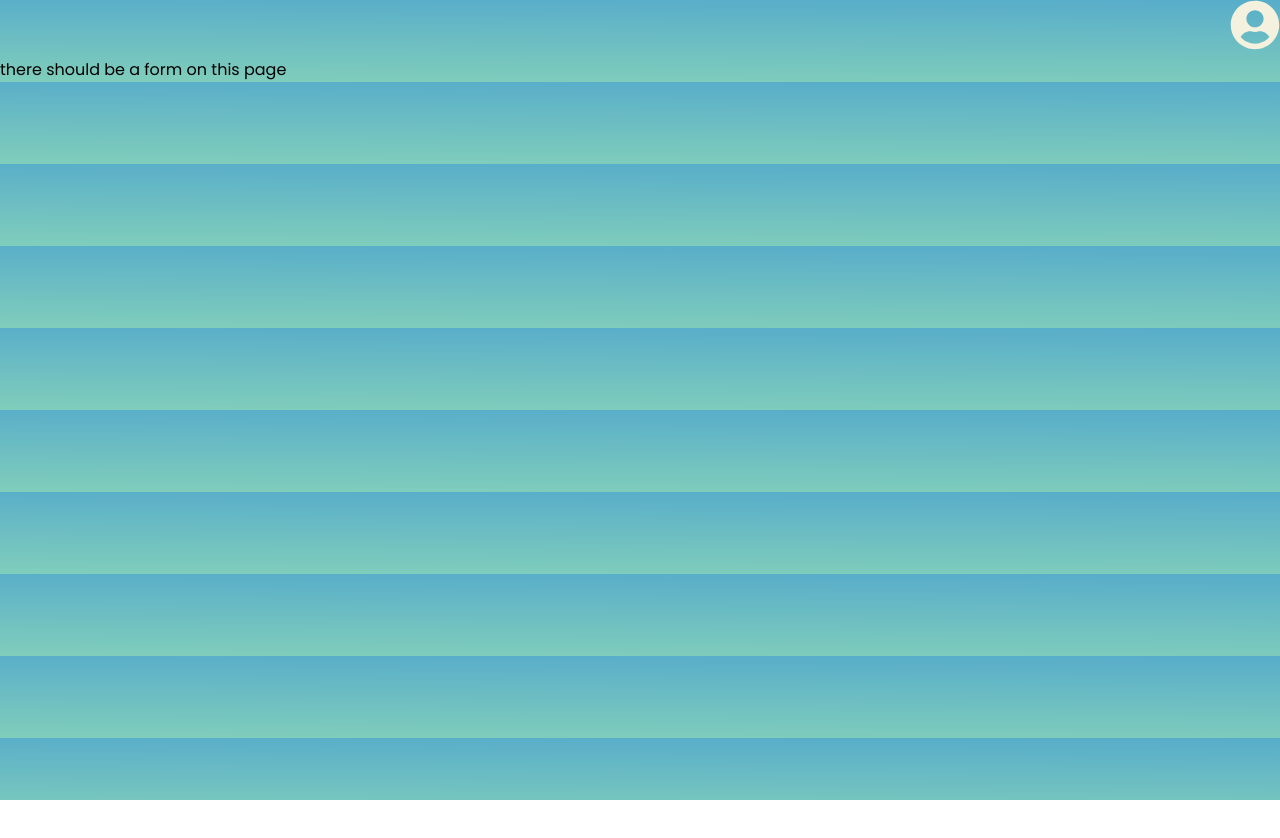
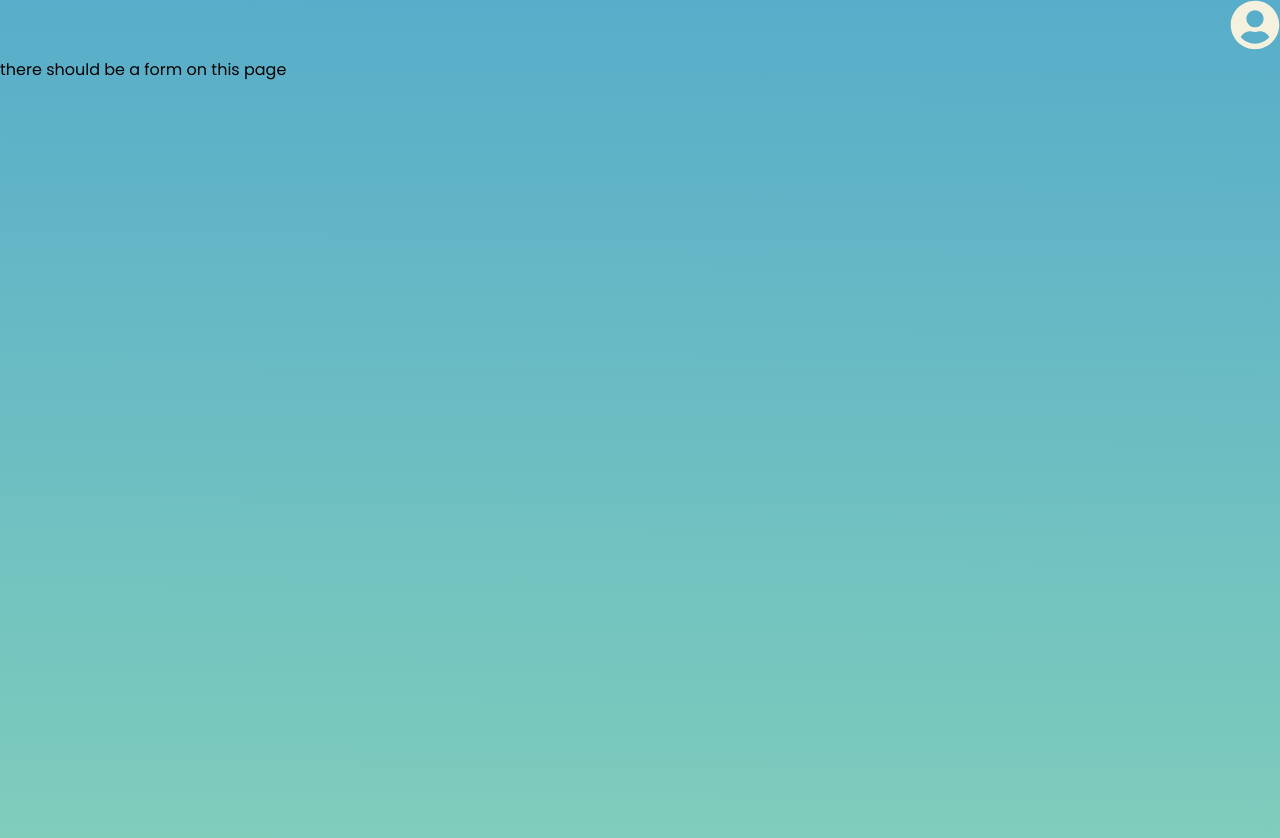
Before and after one commit to RM-Evans/fitstrat, a React (Create React App) app: page /newworkout in a window 1280 px wide. Shown: the top 838 px of the page. Before the commit the page ends 800 px from the top, so only its background shows below. Built offline with nearby package versions, Linux system fonts and the light colour scheme.

Commit message:
nav prog

```diff
--- a/src/components/Navbar/Navbar.css
+++ b/src/components/Navbar/Navbar.css
@@ -12,14 +12,13 @@
 
   height: 100vh;
 
-  padding: 20px;
-
   background-color: #449dd1;
 }
 
 .menu-option {
-  margin-top: 15px;
-  font-size: 26px;
+  padding: 20px;
+
+  font-size: 28px;
   text-decoration: none;
   color: #f4f1de;
 }
--- /dev/null
+++ b/src/pages/NewWorkout/NewWorkout.css
@@ -0,0 +1,3 @@
+.new-workout-container {
+  height: 100vh;
+}
--- a/src/pages/NewWorkout/NewWorkout.js
+++ b/src/pages/NewWorkout/NewWorkout.js
@@ -1,6 +1,8 @@
+import './NewWorkout.css'
+
 export default function NewWorkout() {
   return (
-    <div>
+    <div className="new-workout-container">
       <p>there should be a form on this page</p>
     </div>
   )
```
